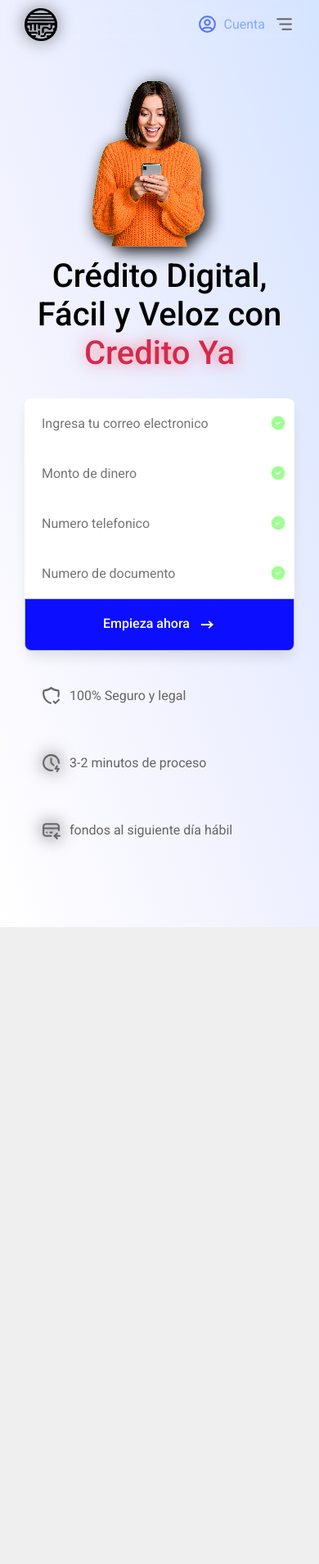
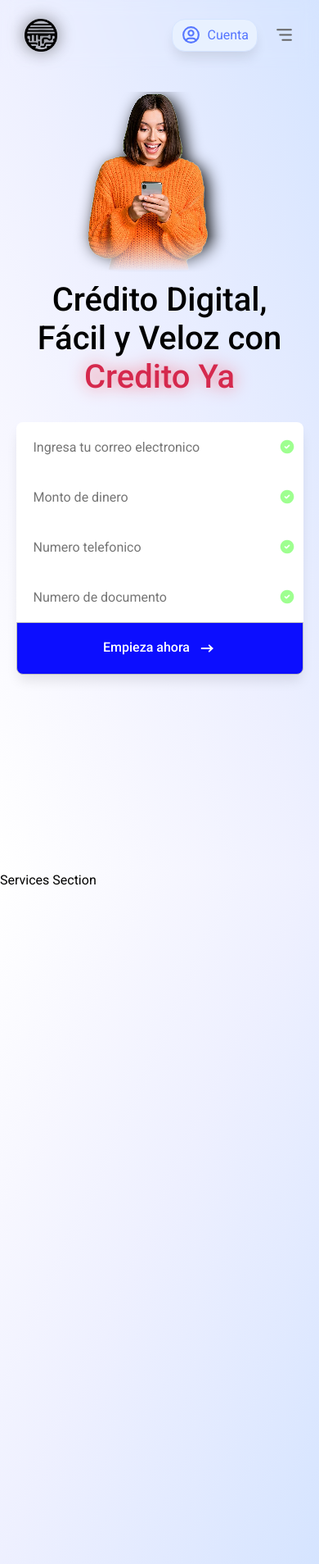
Before and after one commit to FoulTrip/creditoya_web, a Next.js app: page / in a window 390 px wide. Shown: the whole page at 82% size. Before the commit the page ends 1131 px from the top, so only its background shows below. Built offline with nearby package versions, Linux system fonts and the light colour scheme.

Commit message:
agree animation landing page

```diff
--- a/src/app/auth/page.module.css
+++ b/src/app/auth/page.module.css
@@ -74,7 +74,7 @@
   place-content: center;
   border-radius: 8px;
   box-shadow: 0px 10px 15px -3px rgba(0, 0, 0, 0.1);
-  border: 1px solid var(--green-300);
+  border: 1px solid var(--blue-50);
   color: var(--blue-600);
   font-weight: 500;
 }
--- a/src/app/globals.css
+++ b/src/app/globals.css
@@ -1,4 +1,5 @@
 @import url("https://fonts.googleapis.com/css2?family=Roboto:ital,wght@0,100;0,300;0,400;0,500;0,700;0,900;1,100;1,300;1,400;1,500;1,700;1,900&display=swap");
+
 
 :root {
   --white-50: #ffffff;
@@ -54,6 +55,8 @@
   font-family: "Roboto", sans-serif;
   font-weight: 400;
   font-style: normal;
+  /* color-scheme: light; */
+  scrollbar-color: var(--white-100);
 }
 
 body {
--- a/src/app/page.tsx
+++ b/src/app/page.tsx
@@ -1,14 +1,13 @@
 "use client";
 
 import HeroinSection from "@/components/Landing/HeroinSection";
-import styles from "./page.module.css";
-import { useGlobalContext } from "@/context/Auth";
+import ServicesSection from "@/components/Landing/ServicesSection";
 
 export default function Home() {
-  const { user } = useGlobalContext();
   return (
     <>
       <HeroinSection />
+      <ServicesSection />
     </>
   );
 }
--- a/src/components/Landing/HeroinSection.tsx
+++ b/src/components/Landing/HeroinSection.tsx
@@ -21,9 +21,14 @@
 
   return (
     <>
-      <main className={styles.ContainerMain}>
+      <main className={styles.supraMain}>
+        <div className={styles.ContainerMain}>
           <div className={styles.ilustrationContent}>
-          <Image className={styles.ilustrationGif} src={ImageGif} alt="myGif" />
+            <Image
+              className={styles.ilustrationGif}
+              src={ImageGif}
+              alt="myGif"
+            />
           </div>
           <div className={styles.Boxtexts}>
             <div className={styles.centerBoxTexts}>
@@ -133,7 +138,7 @@
               <div className={styles.failures}>
                 <div className={styles.boxFailure}>
                   <div className={styles.boxIconFailure}>
-                  <TbShieldCheck size={25}  />
+                    <TbShieldCheck className={styles.iconFailure} size={25} />
                   </div>
                   <p>100% Seguro y legal</p>
                 </div>
@@ -157,6 +162,7 @@
               </div>
             </div>
           </div>
+        </div>
       </main>
     </>
   );
--- /dev/null
+++ b/src/components/Landing/ServicesSection.tsx
@@ -0,0 +1,12 @@
+import React from "react";
+import styles from "./styles/ServicesSection.module.css";
+
+function ServicesSection() {
+  return (
+    <>
+      <main className={styles.mainServices}>Services Section</main>
+    </>
+  );
+}
+
+export default ServicesSection;
--- a/src/components/Landing/styles/HeroinSection.module.css
+++ b/src/components/Landing/styles/HeroinSection.module.css
@@ -1,4 +1,34 @@
-.ContainerMain {
+@keyframes slideIn {
+  from {
+    transform: translateX(-100%);
+  }
+  to {
+    transform: translateX(0);
+  }
+}
+
+@keyframes fadeIn {
+  from {
+    opacity: 0;
+  }
+  to {
+    opacity: 1;
+  }
+}
+
+@keyframes show {
+  from {
+    opacity: 0;
+    scale: 25%;
+  }
+
+  to {
+    opacity: 1;
+    scale: 100%;
+  }
+}
+
+.supraMain {
   background-image: linear-gradient(
     to right top,
     #ffffff,
@@ -8,9 +38,15 @@
     #d5e4ff
   );
   min-height: 100dvh;
+  display: grid;
+  place-content: center;
+}
+
+.ContainerMain {
   display: flex;
   flex-wrap: wrap;
-  padding: 0px 60px;
+  width: 90%;
+  margin-left: 5%;
   gap: 10px;
 }
 
@@ -28,14 +64,17 @@
   place-content: center;
   position: sticky;
   /* z-index: -1; */
+  animation-name: slideIn;
+  animation-duration: 1s;
 }
 
 .ilustrationGif {
   filter: drop-shadow(5px 5px 10px #000000);
-  width: 700px;
+  width: 100%;
   height: auto;
   image-rendering: pixelated;
   z-index: -1;
+  mask-image: linear-gradient(black 80%, transparent);
 }
 
 .title {
@@ -58,6 +97,8 @@
   display: flex;
   flex-direction: column;
   box-shadow: 0px 10px 15px -3px rgba(0, 0, 0, 0.1);
+  animation-name: fadeIn;
+  animation-duration: 2s;
 }
 
 .boxReq {
@@ -129,7 +170,6 @@
   display: flex;
   flex-direction: row;
   justify-content: space-between;
-  padding: 0px 30px;
   gap: 5px;
 }
 
@@ -140,9 +180,17 @@
   gap: 10px;
   /* border: 1px solid var(--white-300); */
   /* background: var(--blue-100); */
-  border-radius: 8px;
+  border-radius: 1em;
   margin-top: 2em;
   /* box-shadow: 0px 10px 15px -3px rgba(0, 0, 0, 0.1); */
+  view-timeline-name: --image;
+  view-timeline-axis: block;
+
+  animation-timeline: --image;
+  animation-name: show;
+
+  animation-range: entry 20% cover 30%;
+  animation-fill-mode: both;
 }
 
 .boxIconFailure,
@@ -152,15 +200,23 @@
   text-align: start;
   color: var(--white-600);
   text-align: center;
+  font-size: 13px;
 }
 
 .iconFailure {
   filter: drop-shadow(0px 0px 10px #000000);
 }
 
+@media screen and (max-width: 1000px) {
+  .ContainerMain {
+    width: 90%;
+    margin-left: 5%;
+  }
+}
+
 @media screen and (max-width: 700px) {
   .ContainerMain {
-    padding: 6em 30px;
+    padding-top: 7em;
   }
 
   .ilustrationGif {
--- /dev/null
+++ b/src/components/Landing/styles/ServicesSection.module.css
@@ -0,0 +1,11 @@
+.mainServices {
+  min-height: 100dvh;
+  background-image: linear-gradient(
+    to left top,
+    #d5e4ff,
+    #e2eaff,
+    #eef0ff,
+    #f7f7ff,
+    #ffffff
+  );
+}
--- a/src/components/NavrBar/nav.module.css
+++ b/src/components/NavrBar/nav.module.css
@@ -10,6 +10,7 @@
   backdrop-filter: blur(10px);
   transition: background-color 0.3s;
   z-index: 2;
+  gap: 20px;
 }
 
 .boxIconMenu {
@@ -80,18 +81,17 @@
   gap: 8px;
   padding: 0px 10px;
   /* background: var(--white-200); */
-  border-radius: 1em;
+  border-radius: 16px;
   font-weight: 400;
   cursor: pointer;
-  color: var(--blue-300);
-  border: 1px solid transparent;
+  color: var(--blue-400);
+  border: 1px solid var(--blue-100);
+  background: var(--blue-50);
+  box-shadow: 0px 10px 15px -3px rgba(0, 0, 0, 0.1);
 }
 
 .btnOptLogin:hover {
-  background: var(--blue-50);
   transition: background 0.4s;
-  box-shadow: 0px 10px 15px -3px rgba(0, 0, 0, 0.1);
-  color: var(--blue-400);
   border: 1px solid var(--blue-200);
 }
 
@@ -121,6 +121,6 @@
 
 @media screen and (max-width: 700px) {
   .containerNav {
-    padding: 10px 30px;
+    padding-top: 23px;
   }
 }
```
Lines whose indentation alone changed are shown as unchanged.
